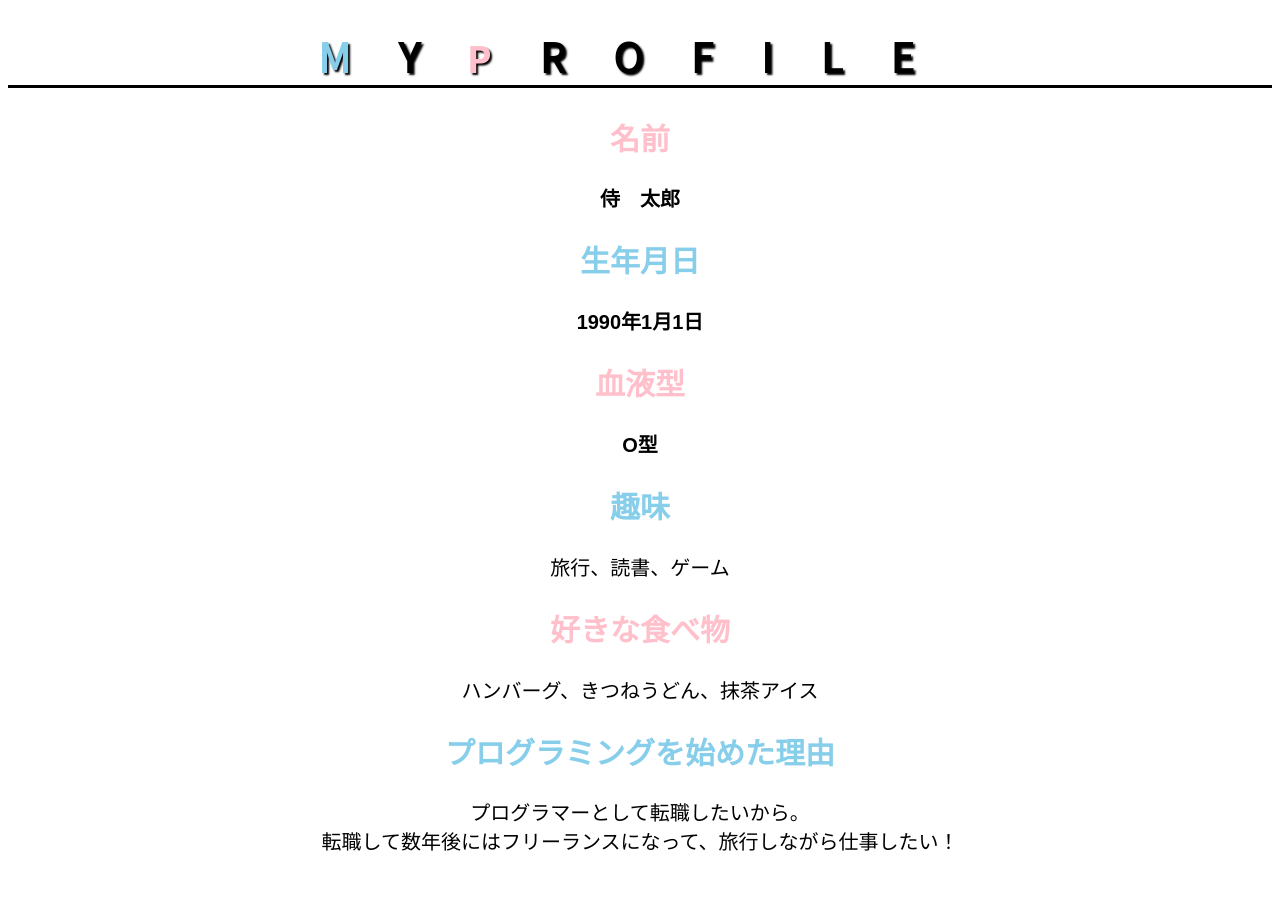
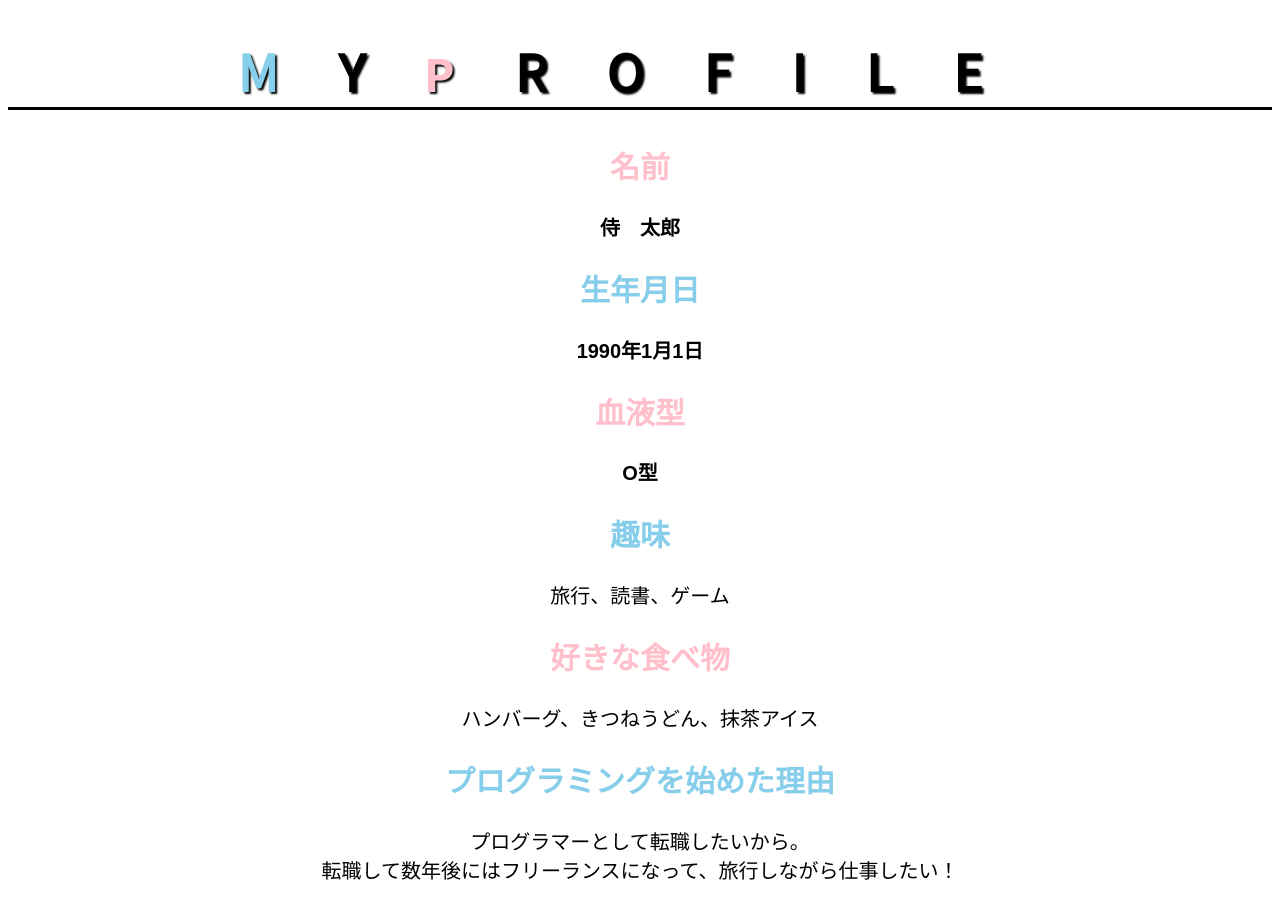
Before and after one commit to T2K2M/html-css-basic-kadai, a plain HTML site: page kadai_014/kadai_014.html in a window 1280 px wide. Before the commit the page ends 875 px from the top, so only its background shows below. Drawn offline with Linux system fonts and the light colour scheme.

Commit message:
Add files via upload

```diff
--- a/kadai_014/style.css
+++ b/kadai_014/style.css
@@ -6,7 +6,7 @@ body {
   text-align: center;
 }
 h1 {
-  font-size: 40px;
+  font-size: 2.5rem;
   letter-spacing: 1.2em;
   border-bottom: solid;
   text-shadow: 2px 2px 2px black;
```
